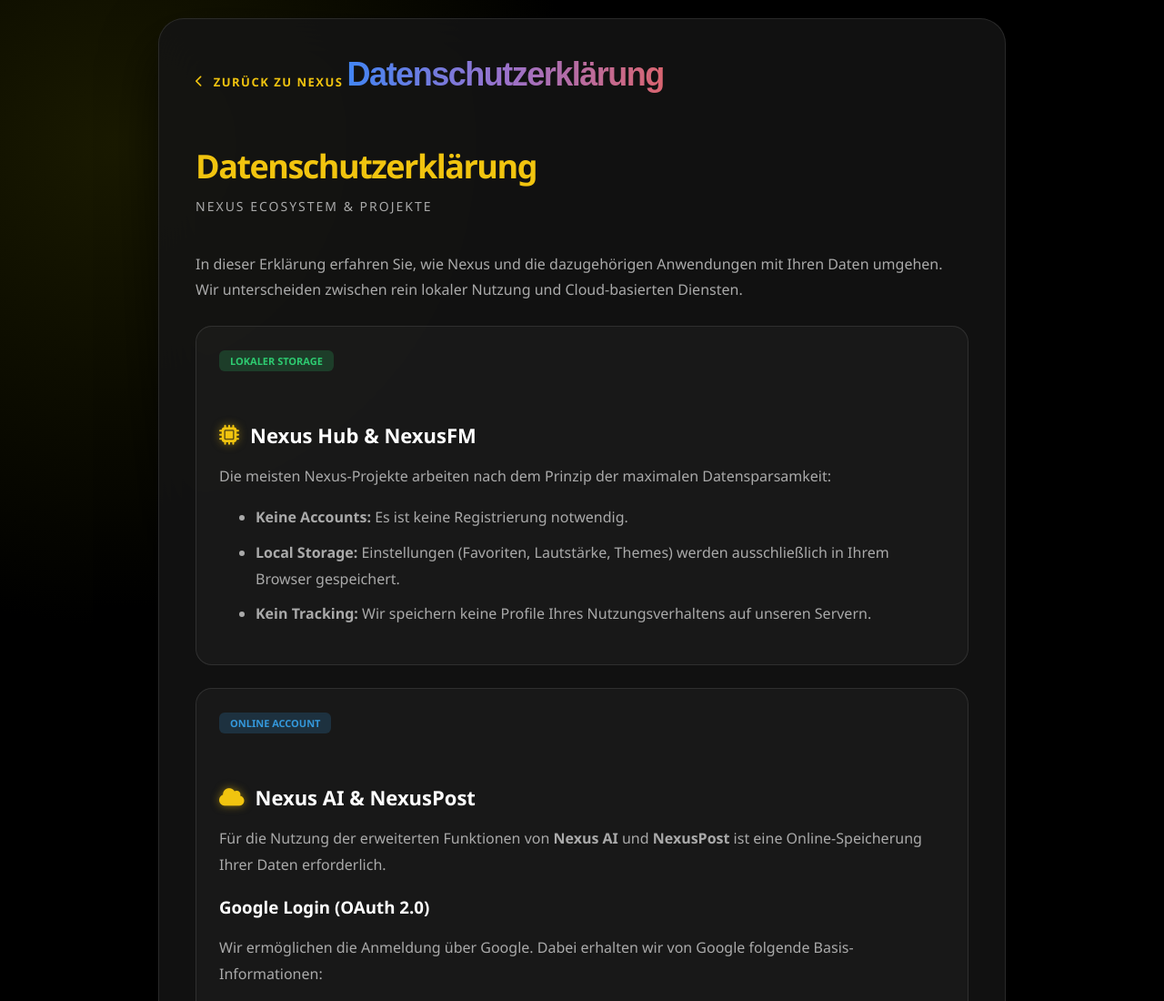
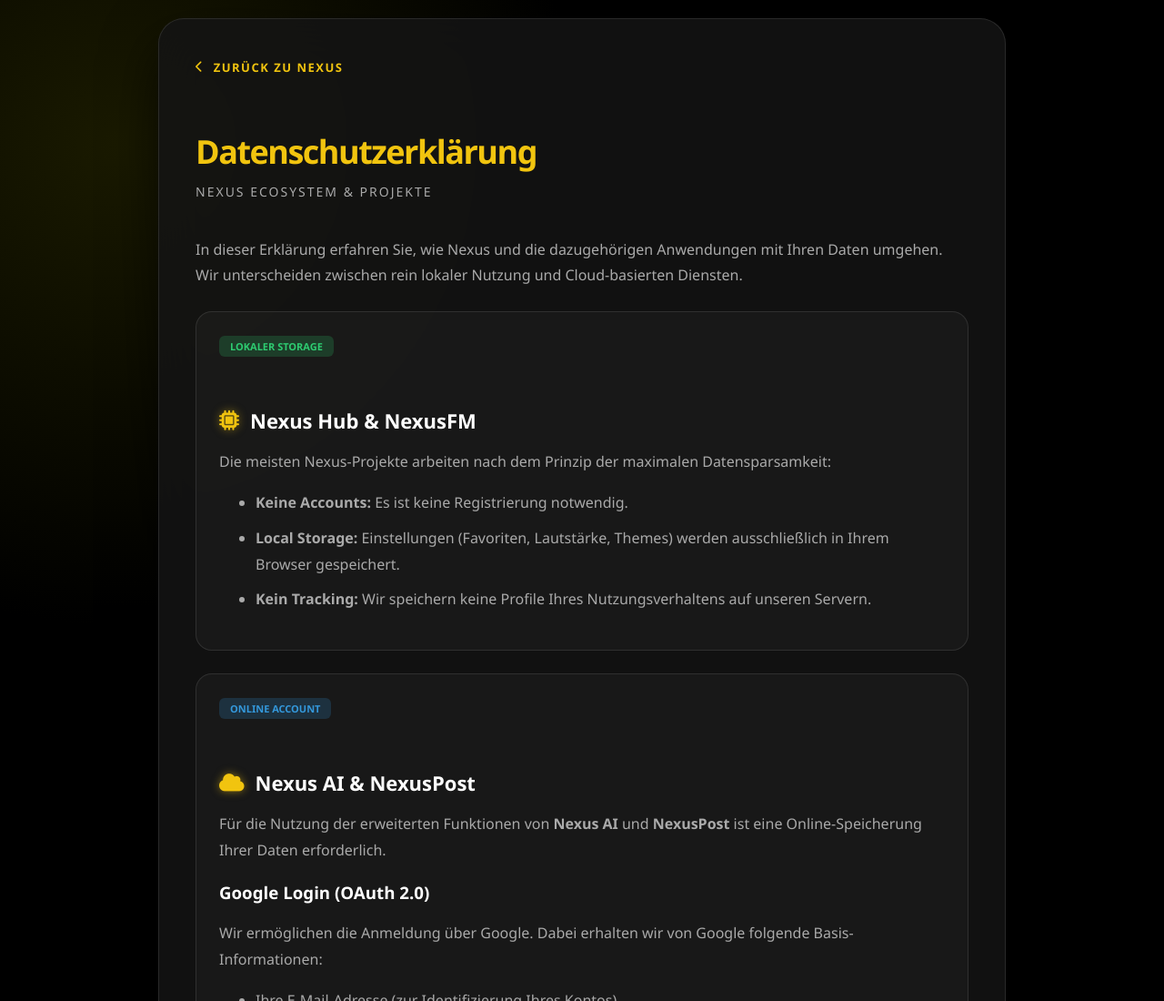
Before and after one commit to SOFTsorf/-bernexus, a plain HTML site: page index.html in a window 1280 px wide. Shown: the top 1100 px of the page at 91% size. Drawn offline with Linux system fonts and the light colour scheme.

Commit message:
Aktualisieren von index.html

```diff
--- a/index.html
+++ b/index.html
@@ -125,9 +125,6 @@
             <i class="fas fa-chevron-left"></i> Zurück zu Nexus
         </a>
 
-<h1 style="background: linear-gradient(90deg, #4285f4, #9b72cb, #d96570); -webkit-background-clip: text; -webkit-text-fill-color: transparent; display: inline-block; font-family: sans-serif; font-weight: bold; margin: 0;">
-    Datenschutzerklärung
-</h1>
 
 
         <h1>Datenschutzerklärung</h1>
```
